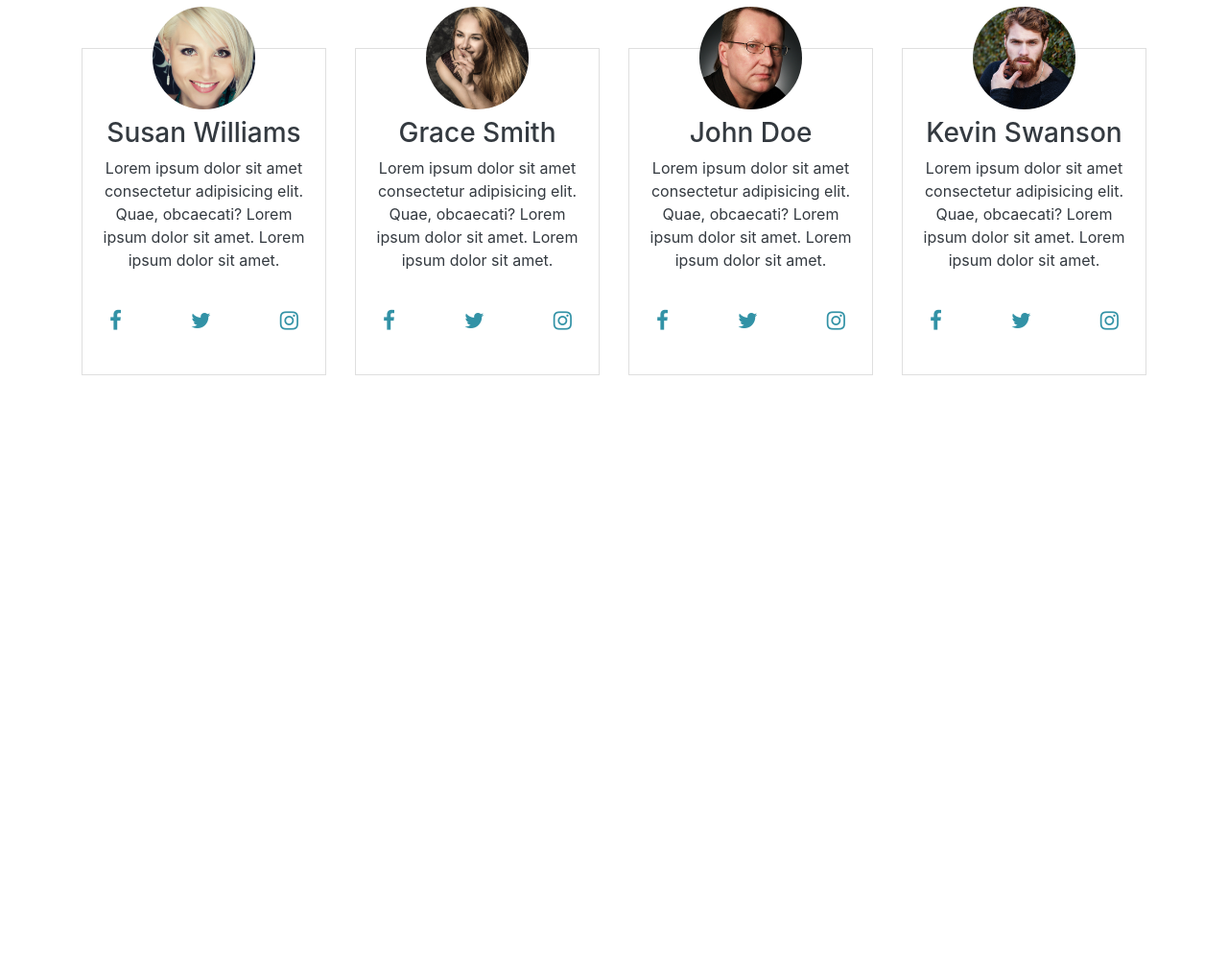
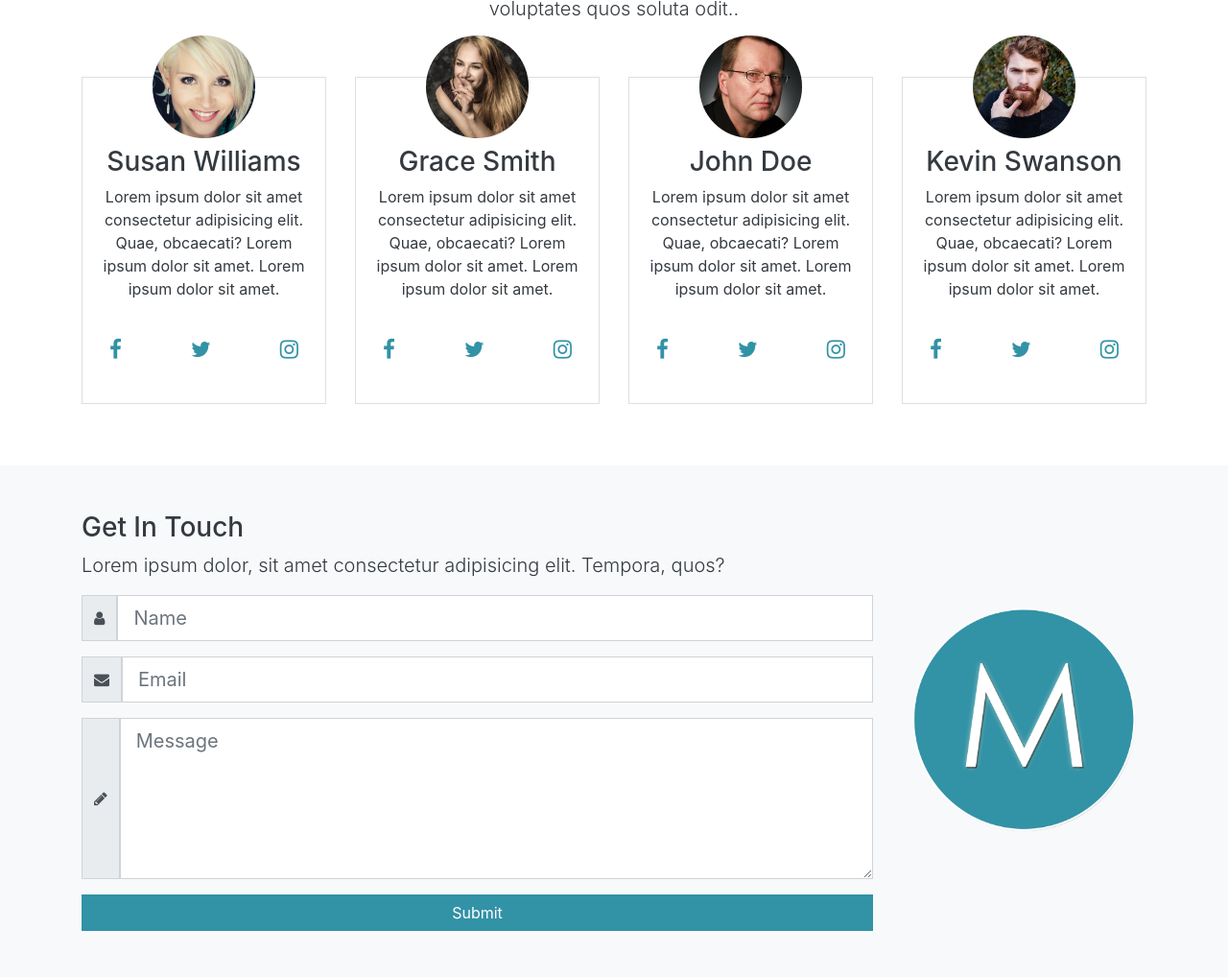
Before and after one commit to vmittal26/Mizuke, a website: page src/index.html in a window 1280 px wide. Shown: the part 2053-3071 px from the top of the page at 96% size. Before the commit the page ends 2508 px from the top, so only its background shows below. Drawn offline with Linux system fonts and the light colour scheme.

Commit message:
added contact

```diff
--- a/src/index.html
+++ b/src/index.html
@@ -168,7 +168,7 @@
                   <div class="text-primary">
                     <h1>Meet The Authors</h1>
                   </div>
-                  <p class="lead text-primary m-auto w-75 py-4">Lorem ipsum dolor sit amet consectetur adipisicing elit. Laborum ea rem labore aperiam nihil ducimus minima voluptates quos soluta odit..</p>
+                  <p class="lead text-dark m-auto w-50 py-4">Lorem ipsum dolor sit amet consectetur adipisicing elit. Laborum ea rem labore aperiam nihil ducimus minima voluptates quos soluta odit..</p>
                 </div>
           </div>
       </div>
@@ -240,6 +240,40 @@
         </div>
       </div>
     </section>
+    <section id="contact" class="bg-light text-dark py-5">
+      <div class="container">
+        <div class="row">
+          <div class="col-lg-9">
+            <h3>Get In Touch</h3>
+            <p class="lead">Lorem ipsum dolor, sit amet consectetur adipisicing elit. Tempora, quos?</p>
+            <form action="">
+              <div class="form-group">
+                <div class="input-group input-group-lg">
+                  <span class="input-group-text"><i class="fa fa-user"></i></span>
+                  <input type="text" class="form-control" placeholder="Name">
+                </div>
+              </div>
+              <div class="form-group">
+                  <div class="input-group input-group-lg">
+                    <span class="input-group-text"><i class="fa fa-envelope"></i></span>
+                    <input type="email" class="form-control" placeholder="Email">
+                  </div>
+                </div>
+                <div class="form-group">
+                    <div class="input-group input-group-lg">
+                      <span class="input-group-text"><i class="fa fa-pencil"></i></span>
+                      <textarea class="form-control" placeholder="Message" rows="5"></textarea>
+                    </div>
+                  </div>
+                  <input type="submit" class="btn btn-primary btn-block">
+            </form>
+          </div>
+          <div class="col-lg-3 m-auto">
+            <img src="img/mlogo.png" alt="" class="img-fluid">
+          </div>
+        </div>
+      </div>
+    </section>
   </main>
 
   <script src="js/jquery.min.js"></script>
```
